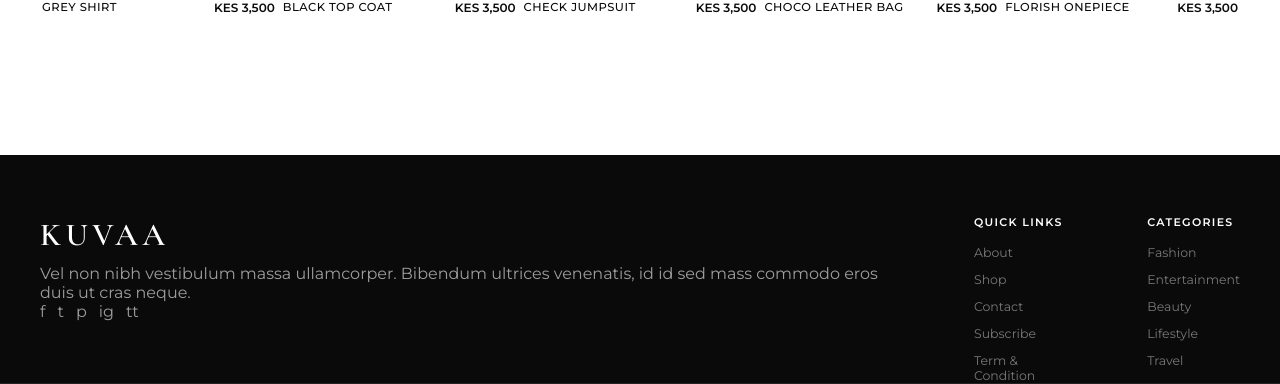
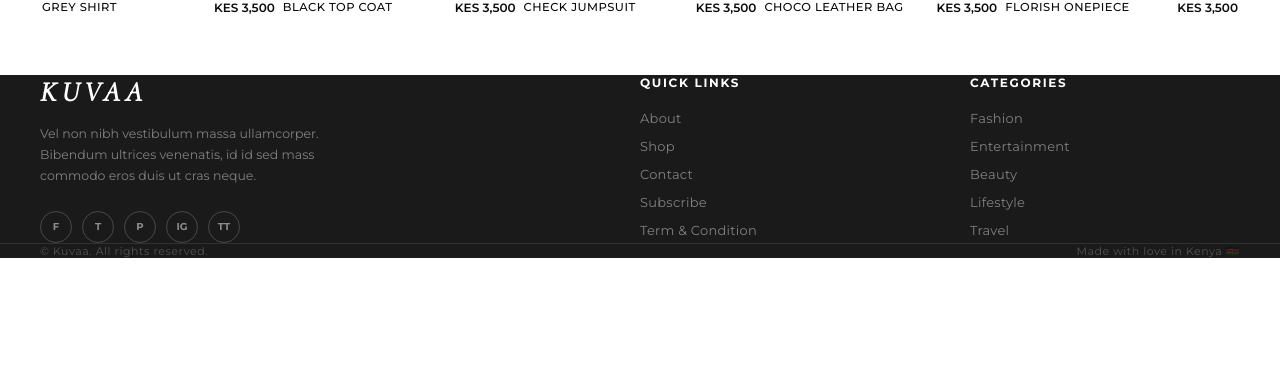
Before and after one commit to sadick22/kuvaa-store, a React (Vite) app: page / in a window 1280 px wide. Shown: the part 7318-7702 px from the top of the page. After the commit the page ends 7576 px from the top, so only its background shows below. Built offline with nearby package versions, Linux system fonts and the light colour scheme; no server answers; the database is empty.

Commit message:
Update Footer.css

```diff
--- a/src/components/Footer.css
+++ b/src/components/Footer.css
@@ -1,18 +1,16 @@
-.footer { background: var(--black); color: rgba(255,255,255,0.6); padding: 60px 0 0; margin-top: 80px; }
-.footer-top { display: flex; gap: 80px; padding-bottom: 48px; border-bottom: 0.5px solid rgba(255,255,255,0.1); }
-.footer-logo { font-family: var(--font-display); font-size: 32px; font-weight: 600; letter-spacing: 0.14em; color: var(--white); text-transform: uppercase; margin-bottom: 10px; }
-.footer-tagline { font-size: 11px; letter-spacing: 0.08em; color: rgba(255,255,255,0.4); margin-bottom: 24px; }
-.footer-socials { display: flex; gap: 12px; }
-.social-btn { font-size: 11px; font-weight: 600; letter-spacing: 0.1em; text-transform: uppercase; color: rgba(255,255,255,0.5); border: 0.5px solid rgba(255,255,255,0.2); padding: 8px 16px; border-radius: 20px; transition: all var(--transition); }
-.social-btn:hover { color: var(--white); border-color: rgba(255,255,255,0.5); }
-.footer-links { display: flex; gap: 60px; flex: 1; justify-content: flex-end; }
+.footer { background: #1a1a1a; color: rgba(255,255,255,0.6); margin-top: 0; }
+.footer-top { display: grid; grid-template-columns: 2fr 1fr 1fr; gap: 60px; padding: 60px 40px 48px; border-bottom: 0.5px solid rgba(255,255,255,0.1); }
+.footer-logo { font-family: var(--font-display); font-size: 28px; font-weight: 700; letter-spacing: 0.18em; color: var(--white); text-transform: uppercase; margin-bottom: 14px; font-style: italic; }
+.footer-desc { font-size: 12.5px; color: rgba(255,255,255,0.45); line-height: 1.7; margin-bottom: 24px; max-width: 300px; }
+.footer-socials { display: flex; gap: 10px; }
+.social-icon-link { width: 32px; height: 32px; border: 0.5px solid rgba(255,255,255,0.2); border-radius: 50%; display: flex; align-items: center; justify-content: center; font-size: 10px; font-weight: 700; color: rgba(255,255,255,0.5); text-decoration: none; text-transform: uppercase; transition: all var(--transition); }
+.social-icon-link:hover { color: var(--white); border-color: var(--white); }
 .footer-col { display: flex; flex-direction: column; gap: 12px; }
-.footer-col h4 { font-size: 11px; font-weight: 600; letter-spacing: 0.12em; text-transform: uppercase; color: var(--white); margin-bottom: 4px; }
-.footer-col a { font-size: 12.5px; color: rgba(255,255,255,0.45); transition: color var(--transition); }
+.footer-col-title { font-size: 12px; font-weight: 700; letter-spacing: 0.14em; color: var(--white); text-transform: uppercase; margin-bottom: 8px; }
+.footer-col a { font-size: 13px; color: rgba(255,255,255,0.45); text-decoration: none; transition: color var(--transition); letter-spacing: 0.02em; }
 .footer-col a:hover { color: var(--white); }
-.footer-bottom { display: flex; justify-content: space-between; align-items: center; padding: 20px 0; font-size: 11px; letter-spacing: 0.05em; }
+.footer-bottom { display: flex; justify-content: space-between; align-items: center; padding: 20px 40px; font-size: 11px; letter-spacing: 0.05em; color: rgba(255,255,255,0.25); }
 @media (max-width: 768px) {
-  .footer-top { flex-direction: column; gap: 40px; }
-  .footer-links { flex-wrap: wrap; gap: 32px; justify-content: flex-start; }
-  .footer-bottom { flex-direction: column; gap: 8px; text-align: center; }
+  .footer-top { grid-template-columns: 1fr; gap: 36px; padding: 40px 20px; }
+  .footer-bottom { flex-direction: column; gap: 8px; text-align: center; padding: 20px; }
 }
```
